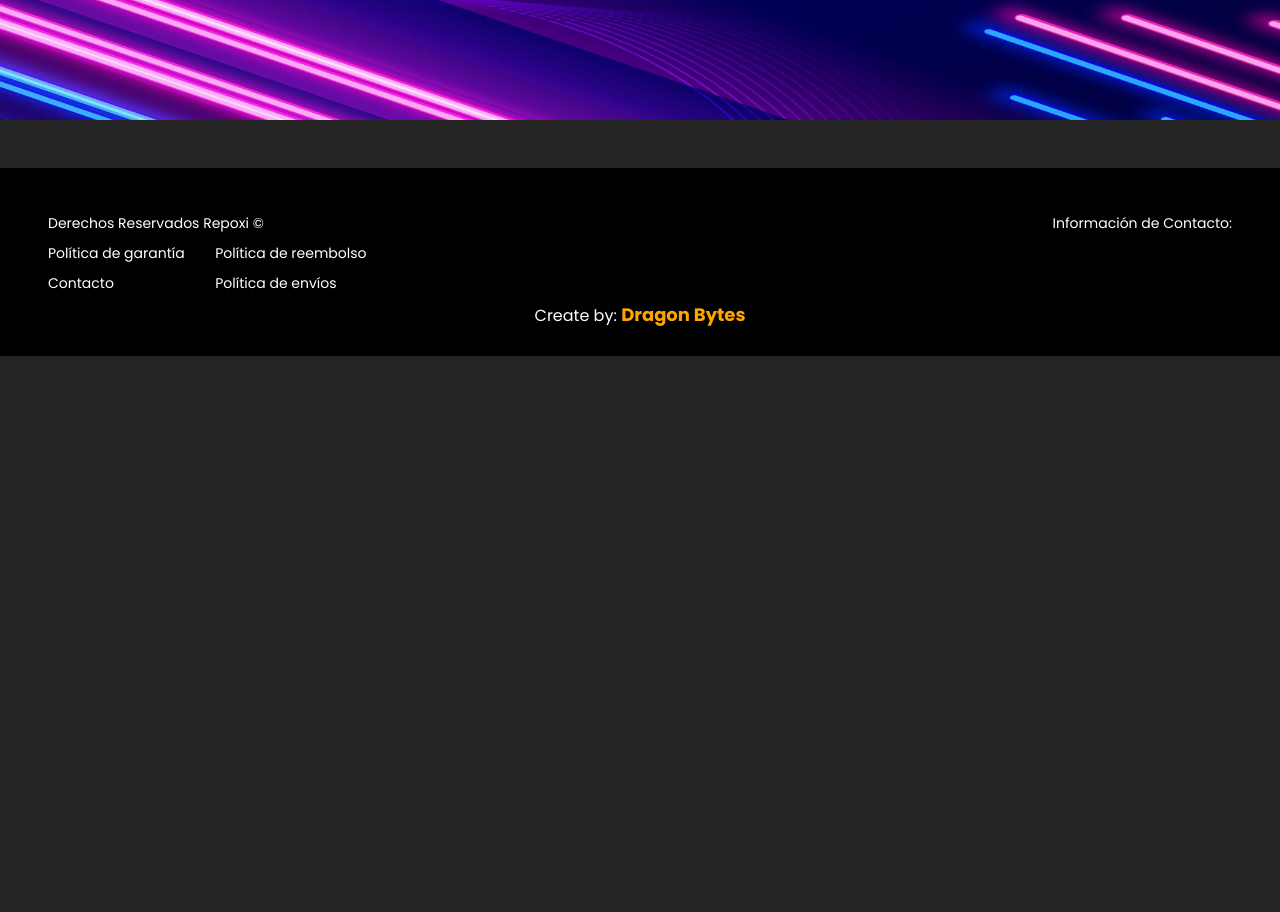
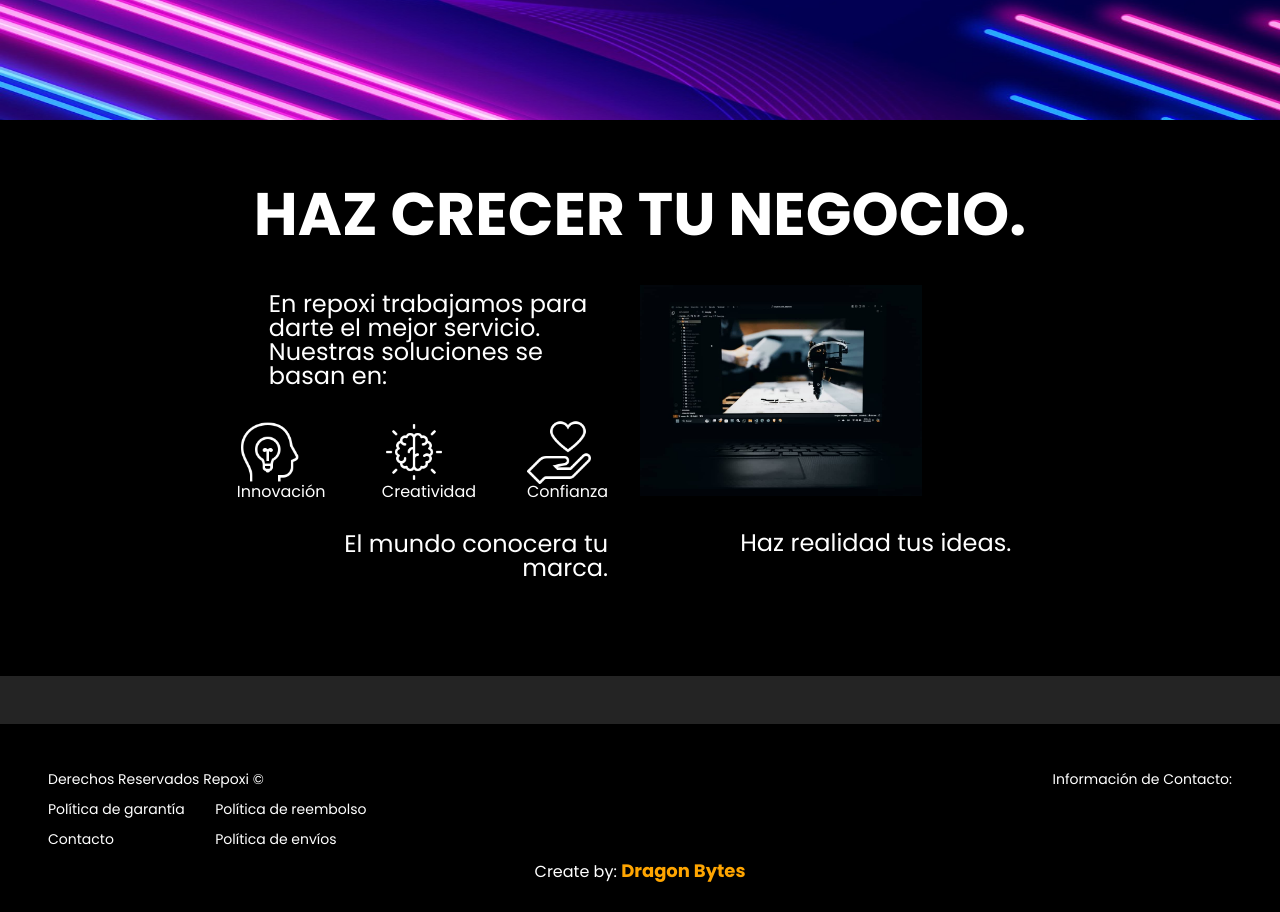
Before and after one commit to aten039/repoxi_react_vite, a React (Vite) app: page / in a window 1280 px wide. Shown: the part 440-1352 px from the top of the page. Before the commit the page ends 800 px from the top, so only its background shows below. Built offline with nearby package versions, Linux system fonts and the light colour scheme.

Commit message:
component content_info, fix home index.css

```diff
--- a/src/components/main/home/Home.tsx
+++ b/src/components/main/home/Home.tsx
@@ -1,9 +1,21 @@
 import Banner from "../../ui/banner/Banner";
+import Content_info from "../../ui/content_info/Content_info";
+import style from './home.module.css'
 
 export default function Home() {
   return (
-    <div>
-        <Banner/>
+    <div className={style.grid_template}>
+
+     <div>
+      <Banner/>
+     </div>
+     <div>
+      <Content_info/>
+     </div>
+
+
+
+
     </div>
   )
 }
--- a/src/components/main/home/home.module.css
+++ b/src/components/main/home/home.module.css
@@ -0,0 +1,3 @@
+.grid_template{
+    display: grid;
+}
--- /dev/null
+++ b/src/components/ui/content_info/Content_info.tsx
@@ -0,0 +1,49 @@
+import style from './content_info.module.css'
+
+export default function Content_info() {
+  return (
+    <div className={style.bg}>
+        <h2 className={style.title}>Haz Crecer Tu Negocio.</h2>
+
+        <div className={style.content}>
+
+            <div>
+                <p className={style.content_text}>En repoxi trabajamos para darte el mejor servicio. Nuestras soluciones se basan en:</p>
+                <ul className={style.content_icon}>
+                    <li>
+                        <div className={style.icon}>
+                            <img src="/img/innovacion.png" alt="icono palabra"/>
+                        </div>
+                        <p>Innovación</p>
+                    </li>
+
+                    <li>
+                        <div className={style.icon}>
+                            <img src="/img/creeatividad.png" alt="icono palabra"/>
+                        </div>
+                        <p>Creatividad</p>
+                    </li>
+
+                    <li>
+                        <div className={style.icon}>
+                            <img src="/img/confianza.png" alt="icono palabra"/>
+                        </div>
+                        <p>Confianza</p>
+                    </li>
+
+                </ul>
+
+                <p className={style.pie_text}>El mundo conocera tu marca.</p>
+
+            </div>
+
+            <div>
+                <img src="/img/foto_laptop.jpg" alt="imagen laser" className={style.image}/>
+                <p className={style.pie_text}>Haz realidad tus ideas.</p>
+            </div>
+
+        </div>
+
+    </div>
+  )
+}
--- /dev/null
+++ b/src/components/ui/content_info/content_info.module.css
@@ -0,0 +1,56 @@
+.bg{
+    background-color: black;
+    padding: 4rem;
+}
+.title{
+    font-size: var(--text-6xl);
+    text-align: center;
+    font-weight: bold;
+    text-transform: uppercase;
+    margin-bottom: 1rem;
+}
+
+.content{
+    width: 70%;
+    margin: 0 auto;
+    display: flex;
+    justify-content: space-between;
+    align-items: center;
+    align-content: center;
+}
+.content_text{
+    font-size: var(--text-2xl);
+    padding: 2rem;
+}
+.content_icon{
+    display: flex;
+    justify-content: space-between;
+    align-items: center;
+    gap: 2rem;
+}
+.content div, .content_icon li{
+    flex: 1;
+}
+
+.icon{
+    width: 4rem;
+    height: 4rem;
+}
+
+.image{
+    width: 70%;
+    height: 70%;
+    margin: 0 auto;
+}
+
+@media(max-width:767px){
+    .content{
+        flex-direction: column;
+        width: 95%;
+    }
+}
+.pie_text{
+    text-align: right;
+    padding: 2rem;
+    font-size: var(--text-2xl)
+}
--- a/src/index.css
+++ b/src/index.css
@@ -114,3 +114,6 @@ table {
     border-collapse: collapse;
     border-spacing: 0;
 }
+img{
+  width: 100%;
+}
```
